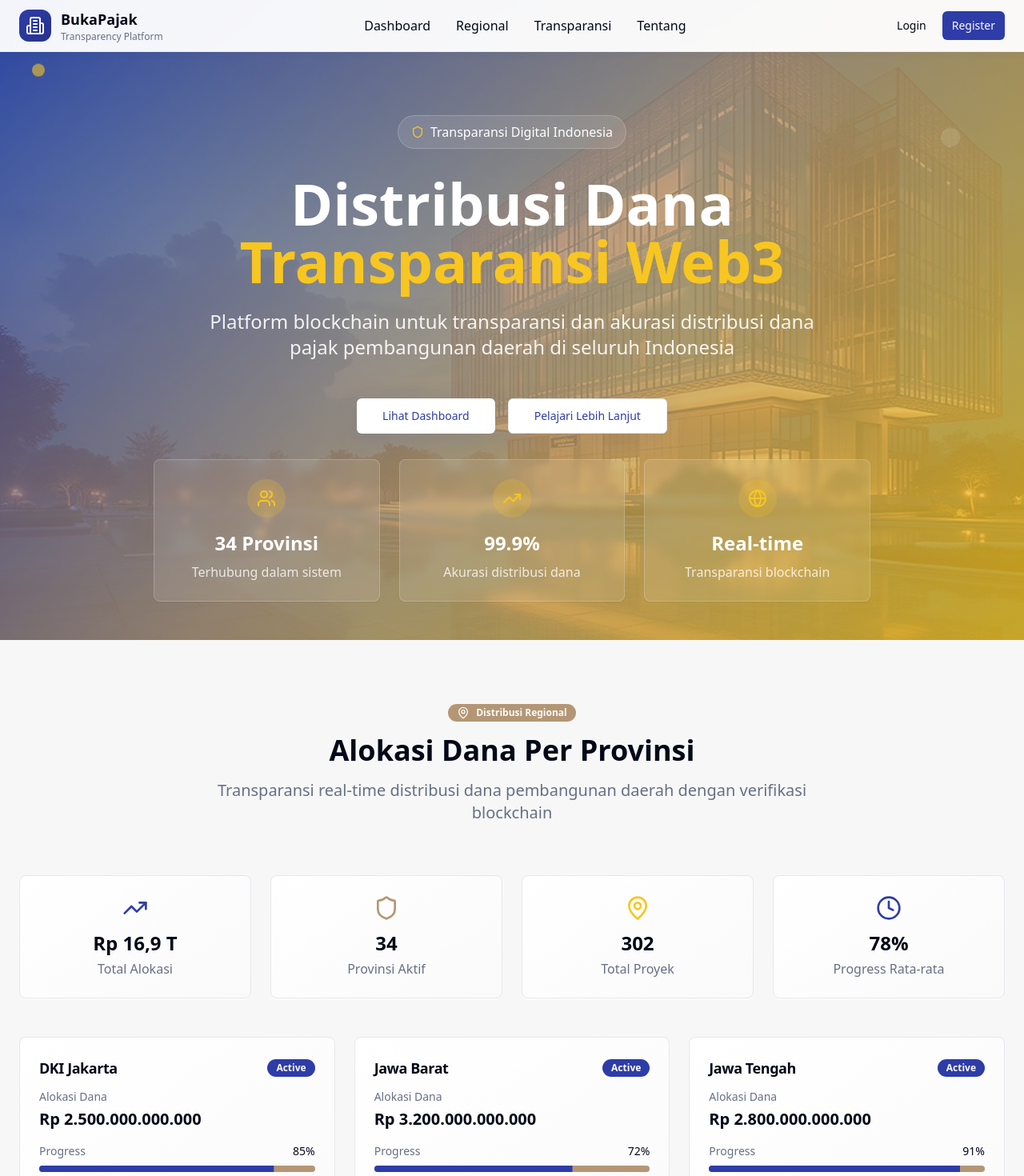
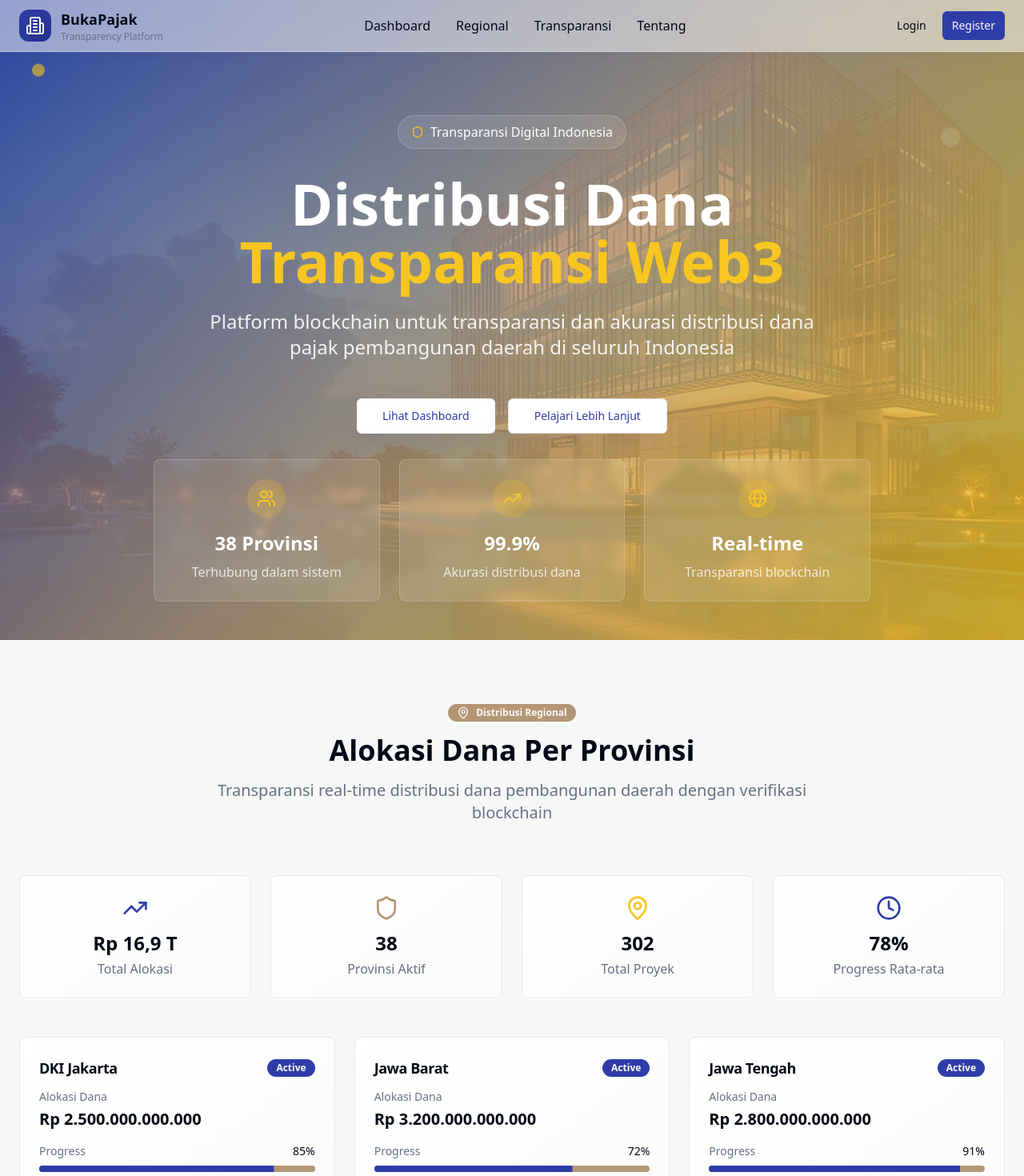
Before and after one commit to rafisnaen/BukaPajak, a React (Vite) app in the folder frontend/: page / in a window 1280 px wide. Shown: the top 1470 px of the page at 80% size. Built offline with nearby package versions, Linux system fonts and the light colour scheme; the HTML template or start-up script is replaced by a standard one.

Commit message:
Fix bug, add header 50 transparency

```diff
--- a/frontend/package.json
+++ b/frontend/package.json
@@ -40,7 +40,7 @@
     "@radix-ui/react-toggle-group": "^1.1.10",
     "@radix-ui/react-tooltip": "^1.2.7",
     "@tanstack/react-query": "^5.83.0",
-    "axios": "^1.11.0",
+    "axios": "^1.12.0",
     "class-variance-authority": "^0.7.1",
     "clsx": "^2.1.1",
     "cmdk": "^1.1.1",
--- a/frontend/src/components/Header.tsx
+++ b/frontend/src/components/Header.tsx
@@ -11,7 +11,7 @@ const Header = () => {
   };
 
   return (
-    <header className="fixed top-0 left-0 right-0 z-50 bg-white/95 backdrop-blur-md border-b border-border/50 shadow-card">
+    <header className="fixed top-0 left-0 right-0 z-50 bg-white/50 backdrop-blur-md border-b border-border/50 shadow-card">
       <div className="container mx-auto px-6">
         <div className="flex items-center justify-between h-16">
           {/* Logo */}
--- a/frontend/src/components/HeroSection.tsx
+++ b/frontend/src/components/HeroSection.tsx
@@ -53,7 +53,7 @@ const HeroSection = () => {
               <div className="flex items-center justify-center w-12 h-12 rounded-full bg-accent/20 mx-auto mb-4">
                 <Users className="w-6 h-6 text-accent" />
               </div>
-              <h3 className="text-2xl font-bold text-white mb-2">34 Provinsi</h3>
+              <h3 className="text-2xl font-bold text-white mb-2">38 Provinsi</h3>
               <p className="text-white/80">Terhubung dalam sistem</p>
             </Card>
 
--- a/frontend/src/components/RegionalDistribution.tsx
+++ b/frontend/src/components/RegionalDistribution.tsx
@@ -121,7 +121,7 @@ const formatLargeCurrency = (amount: number) => {
           <Card className="bg-gradient-card shadow-card">
             <CardContent className="p-6 text-center">
               <Shield className="w-8 h-8 text-secondary mx-auto mb-3" />
-              <h3 className="text-2xl font-bold text-foreground mb-1">34</h3>
+              <h3 className="text-2xl font-bold text-foreground mb-1">38</h3>
               <p className="text-muted-foreground">Provinsi Aktif</p>
             </CardContent>
           </Card>
--- a/frontend/src/components/TransparencyMetrics.tsx
+++ b/frontend/src/components/TransparencyMetrics.tsx
@@ -26,7 +26,7 @@ const TransparencyMetrics = () => {
     {
       title: "Partisipasi Publik",
       value: 12.8,
-      unit: "K",
+      unit: "rb",
       icon: Users,
       color: "text-secondary",
       bgColor: "bg-secondary/10",
```
Also changed, not shown: 1 other file (tests, documents, lock files or other folders).
